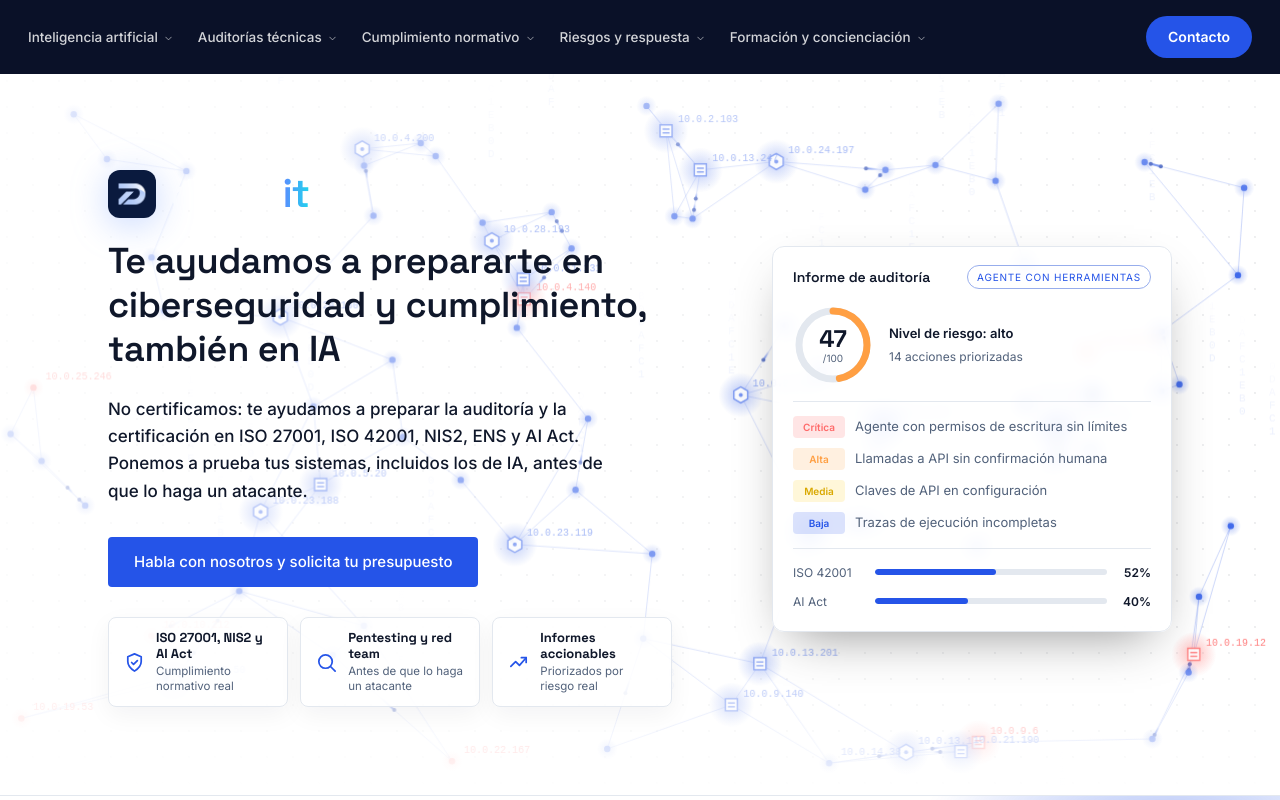
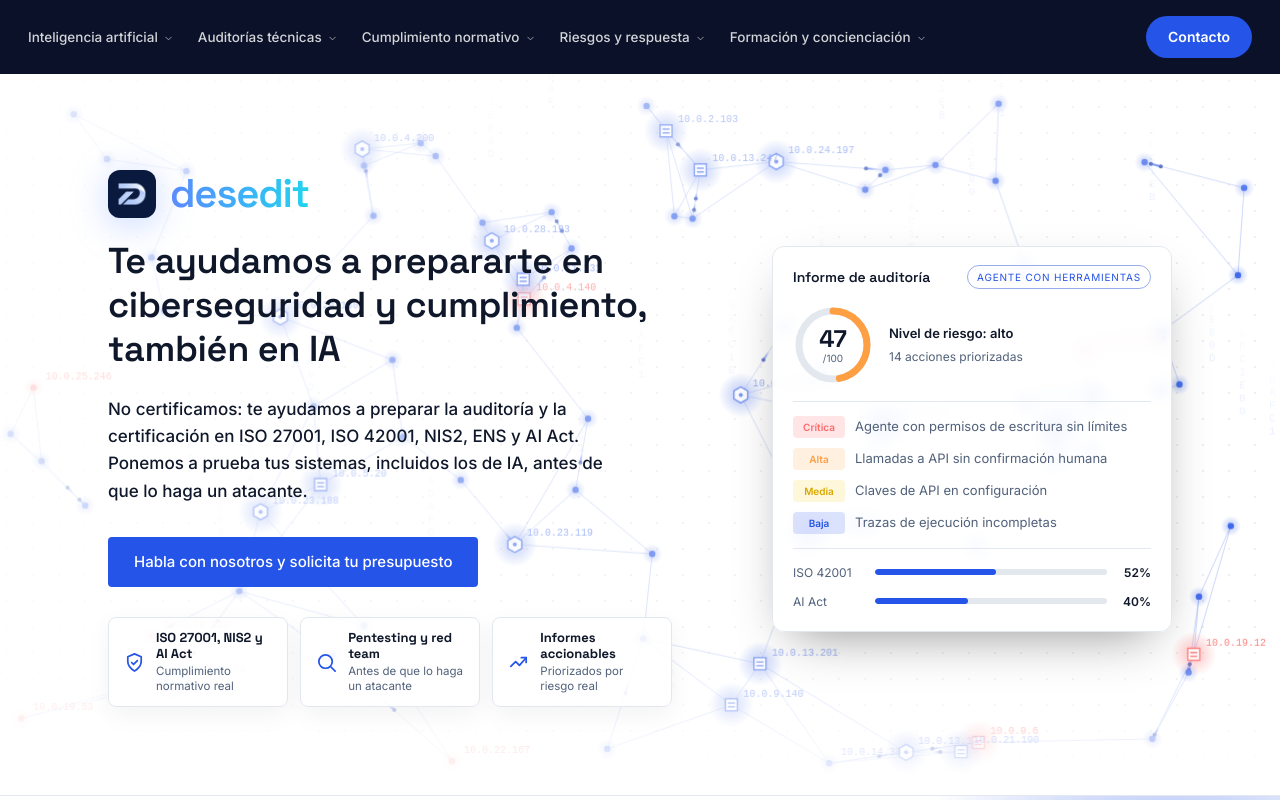
Before and after one commit to alexperezgarcia505/desedit-web, a plain HTML site: page index.html in a window 1280 px wide. Shown: the top 800 px of the page. Drawn offline with Linux system fonts and the light colour scheme; animation ran at ten frames a second.

Commit message:
Add files via upload

```diff
--- a/index.html
+++ b/index.html
@@ -373,12 +373,13 @@
     transform: translateY(-2px) rotate(-4deg);
     filter: drop-shadow(0 8px 24px rgba(91,139,255,.55));
   }
-  .hero-logo .logo-word { display: inline-flex; align-items: baseline; }
-  .hero-logo .logo-word b {
+  .hero-logo .logo-word {
+    display: inline-flex; align-items: baseline;
     font-weight: 600;
     background: linear-gradient(90deg, #5b8bff, #22d3ee);
     -webkit-background-clip: text; background-clip: text; color: transparent;
   }
+  .hero-logo .logo-word b { font-weight: 600; color: transparent; background: none; }
   @media (max-width: 640px) {
     .hero-logo { font-size: 32px; gap: 11px; }
     .hero-logo .logo-mark { width: 38px; height: 38px; }
```
